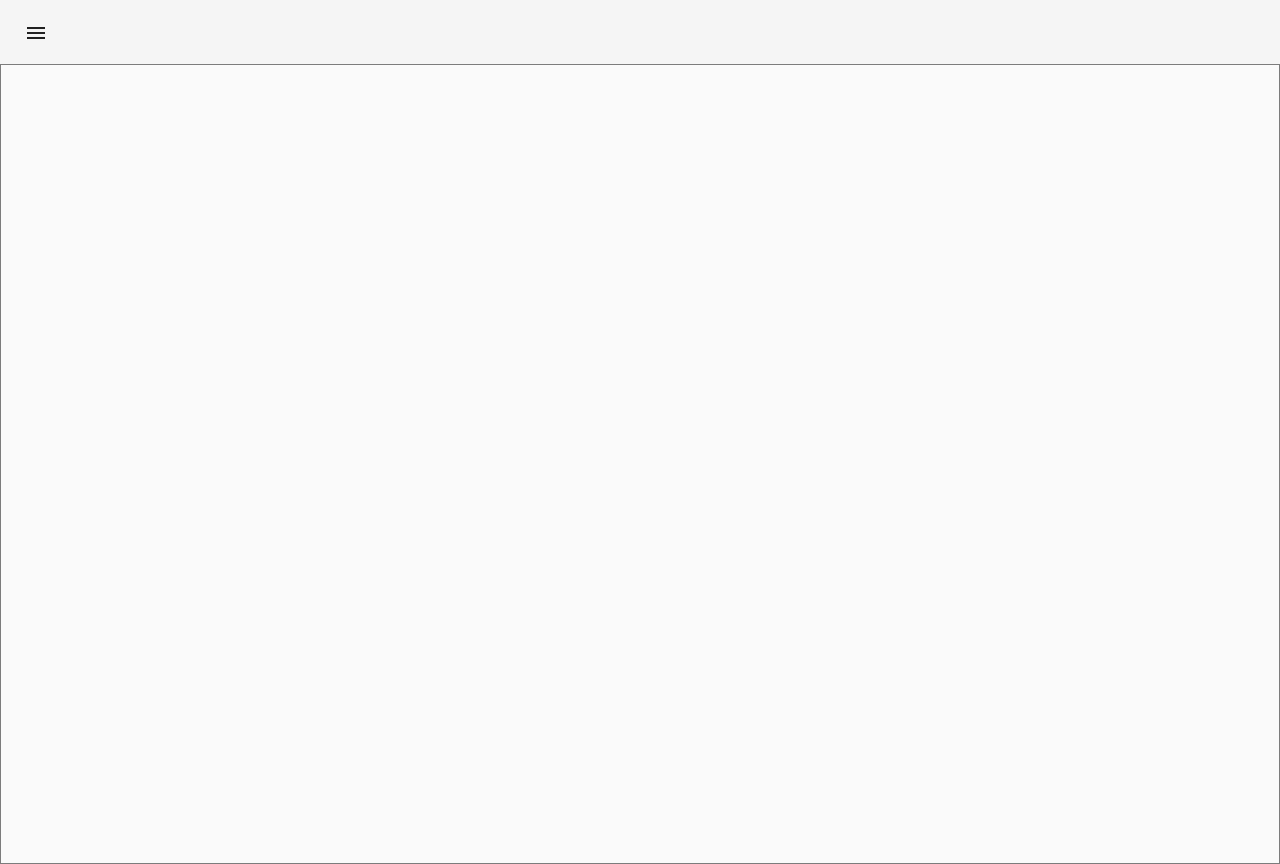
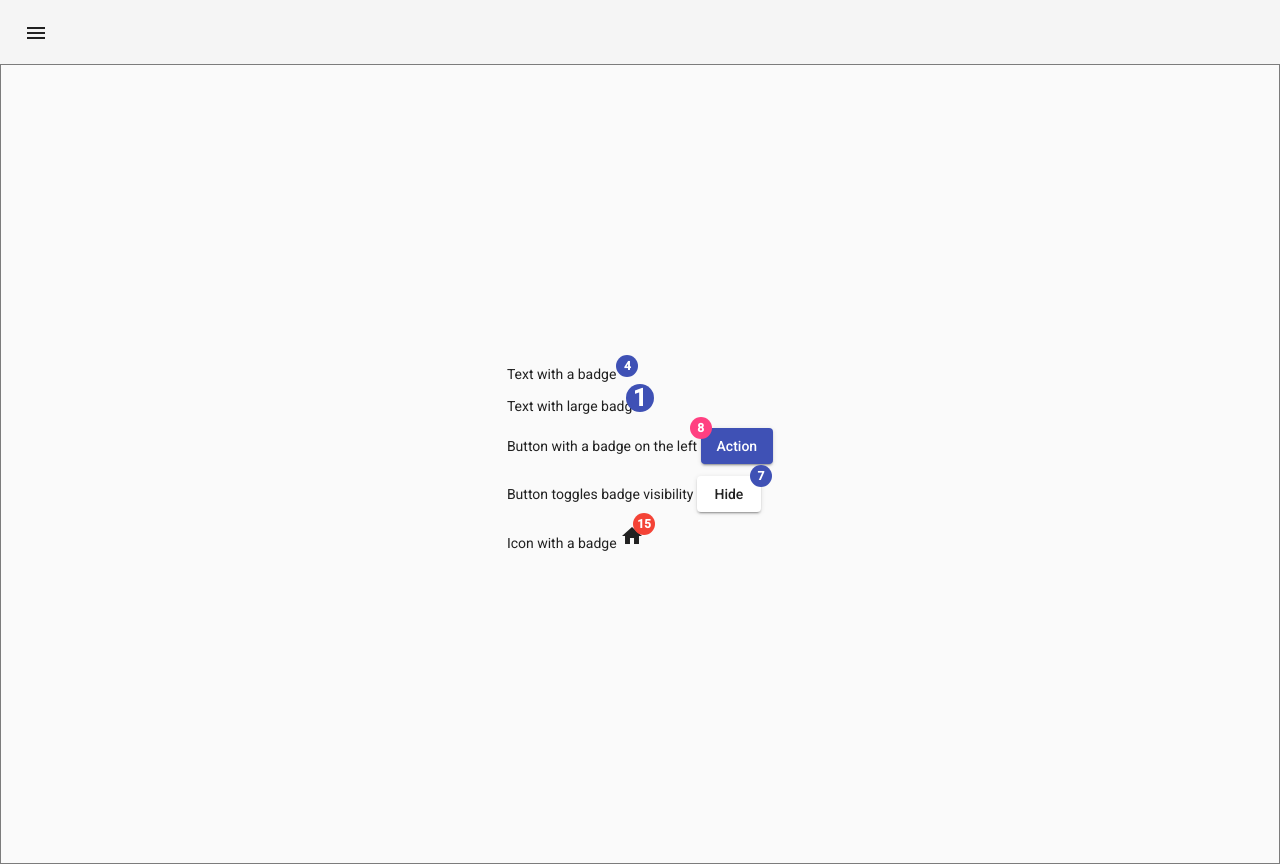
Before and after one commit to rmr1014/angular-sandbox, an Angular app in the folder sandbox/: page /badge in a window 1280 px wide. Before the commit this address led to /. Built offline with nearby package versions, Linux system fonts and the light colour scheme.

Commit message:
Adding BadgeComponent

```diff
--- a/sandbox/src/app/app-routing.module.ts
+++ b/sandbox/src/app/app-routing.module.ts
@@ -1,10 +1,12 @@
 import { NgModule } from '@angular/core';
 import { RouterModule, Routes } from '@angular/router';
 import { AngularWelcomeComponent } from './angular-welcome/angular-welcome.component';
+import { BadgeComponent } from './badge/badge.component';
 import { ButtonComponent } from './button/button.component';
 
 const routes: Routes = [
   { path: '', redirectTo: '/welcome', pathMatch: 'full' },
+  { path: 'badge', component: BadgeComponent },
   { path: 'button', component: ButtonComponent },
   { path: 'welcome', component: AngularWelcomeComponent },
 ];
--- a/sandbox/src/app/app.component.html
+++ b/sandbox/src/app/app.component.html
@@ -10,6 +10,9 @@
       <a mat-button routerLink="/welcome">Welcome</a>
     </div>
     <div>
+      <a mat-button routerLink="/badge">Badge</a>
+    </div>
+    <div>
       <a mat-button routerLink="/button">Button</a>
     </div>
   </mat-drawer>
--- /dev/null
+++ b/sandbox/src/app/badge/badge.component.html
@@ -0,0 +1,31 @@
+<p>
+    <span matBadge="4" matBadgeOverlap="false">Text with a badge</span>
+  </p>
+
+  <p>
+      <span matBadge="1" matBadgeSize="large">Text with large badge</span>
+  </p>
+
+  <p>
+    Button with a badge on the left
+    <button mat-raised-button color="primary"
+        matBadge="8" matBadgePosition="before" matBadgeColor="accent">
+      Action
+    </button>
+  </p>
+
+  <p>
+      Button toggles badge visibility
+      <button mat-raised-button matBadge="7" [matBadgeHidden]="hidden" (click)="toggleBadgeVisibility()">
+          Hide
+      </button>
+  </p>
+
+  <p>
+    Icon with a badge
+    <mat-icon matBadge="15" matBadgeColor="warn">home</mat-icon>
+      <!-- Include text description of the icon's meaning for screen-readers -->
+      <span class="cdk-visually-hidden">
+        Example with a home icon with overlaid badge showing the number 15
+      </span>
+  </p>
--- /dev/null
+++ b/sandbox/src/app/badge/badge.component.ts
@@ -0,0 +1,20 @@
+import { Component, OnInit } from '@angular/core';
+
+@Component({
+  selector: 'app-badge',
+  templateUrl: './badge.component.html',
+  styleUrls: ['./badge.component.css']
+})
+export class BadgeComponent implements OnInit {
+  hidden = false;
+
+  toggleBadgeVisibility() {
+    this.hidden = !this.hidden;
+  }
+
+  constructor() { }
+
+  ngOnInit(): void {
+  }
+
+}
```
Also changed, not shown: sandbox/src/app/app.module.ts (+7 -3 lines), sandbox/src/app/badge/badge.component.css (added), 1 other file (tests, documents, lock files or other folders).
